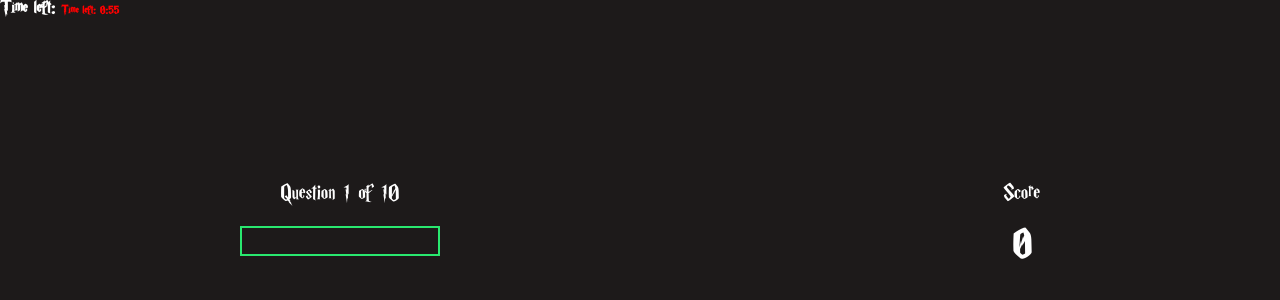
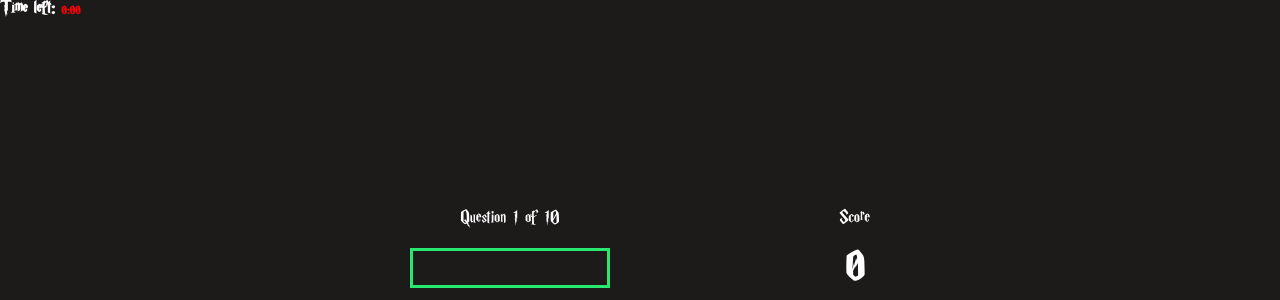
Before and after one commit to Erazerlista/Harry-Potter-Quiz, a plain HTML site: page Develop/game.html in a window 1280 px wide. Shown: the top 300 px of the page. Drawn offline with Linux system fonts and the light colour scheme; files whose address does not match are found by name.

Commit message:
deleted old code

```diff
--- a/Develop/game.css
+++ b/Develop/game.css
@@ -4,12 +4,12 @@ body {
 
 .choice-container {
     display: flex;
-    margin-bottom: 0.8rem;
+    margin-bottom: 0.5rem;
     width: 100%;
     border-radius: 4px;
     background: rgb(18, 93, 255);
-    font-size: 3rem;
-    min-width: 80rem;
+    font-size: 1.8rem;
+    min-width: 8rem;
 }
 
 .choice-container:hover {
@@ -26,9 +26,8 @@ body {
 }
 #timerValue {
     color: red;
+    display: inline-block;
 }
-
-
 
 
 .choice-prefix {
@@ -48,6 +47,7 @@ body {
 .incorrect {
     background: linear-gradient(32deg, rgba(238, 29, 1)0%, rgb(224, 11, 11, 1)100%)
 }
+/*hud Section*/
 
 #hud{
     display: flex;
@@ -62,16 +62,20 @@ body {
 .hud-main-text {
     text-align: center;
 }
+
+/*progress bar section*/
+
 #progressBar {
     width: 20rem;
-    height: 3rem;
-    border: 0.2rem solid rgb(41,232,111)
+    height: 4rem;
+    border: 0.3rem solid rgb(41,232,111)
 }
 
 #progressBarfull {
     height:100%;
     background: rgb(11, 223, 36);
     width: 0%;
+    transition: width 0.2s ease-in-out;
 }
 
 @media screen and(max-width: 768px){
--- a/Develop/game.html
+++ b/Develop/game.html
@@ -21,7 +21,7 @@
           </div>
           <div class="hud-item">
             <p class="hud-prefix">Score</p>
-            <h1 class="hud-main-text" id="incrementScore">0</h1>
+            <h1 class="hud-main-text" id="score">0</h1>
           </div>
         </div>
         <h1 id="question">What is the answer to this question?</h1>
--- a/Develop/game.js
+++ b/Develop/game.js
@@ -2,14 +2,7 @@ const questionElement = document.querySelector('#question');
 const choiceElements = Array.from(document.querySelectorAll('.choice-text'));
 const progressText = document.querySelector('#progressText');
 const scoreText = document.querySelector('#score');
-const progressBarFill = document.querySelector('#progressBarFull');
-const timerElement = document.querySelector('#timerValue');
-
-let acceptingAnswers = false;
-let score = 0;
-let questionCounter = 0;
-let currentQuestion = {};
-let availableQuestions = [];
+const progressBarFull = document.querySelector('#progressBarFull');
 
 // Timer for game
 let timer;
@@ -42,6 +35,7 @@ const handleTimeout = () => {
   getNewQuestion();
 };
 
+// Get a new question
 const getNewQuestion = () => {
   if (availableQuestions.length === 0 || questionCounter >= MAX_QUESTIONS) {
     localStorage.setItem('mostRecentScore', score);
@@ -50,41 +44,19 @@ const getNewQuestion = () => {
 
   questionCounter++;
   progressText.innerText = `Question ${questionCounter} of ${MAX_QUESTIONS}`;
-  progressBarFill.style.width = `${(questionCounter / MAX_QUESTIONS) * 100}%`;
+  progressBarFull.style.width = `${(questionCounter / MAX_QUESTIONS) * 100}%`;
 
-  const questionIndex = questionCounter - 1; // Select questions sequentially
+  const questionIndex = Math.floor(Math.random() * availableQuestions.length);
   currentQuestion = availableQuestions[questionIndex];
   questionElement.innerText = currentQuestion.question;
 
   choiceElements.forEach((choice, index) => {
     const choiceNumber = index + 1;
     choice.innerText = currentQuestion['choice' + choiceNumber];
-    choice.dataset.choiceNumber = choiceNumber;
-    choice.addEventListener('click', handleChoiceClick);
   });
 
   availableQuestions.splice(questionIndex, 1);
   acceptingAnswers = true;
-};
-
-const handleChoiceClick = (event) => {
-  if (!acceptingAnswers) return;
-
-  acceptingAnswers = false;
-  clearInterval(timer);
-
-  const selectedChoice = event.target.dataset.choiceNumber;
-  const answerIndex = currentQuestion.answer;
-
-  const isCorrect = selectedChoice == answerIndex;
-  if (isCorrect) {
-    incrementScore(SCORE_POINTS);
-  }
-
-  setTimeout(() => {
-    getNewQuestion();
-    startTimer();
-  }, 1000);
 };
 
 const incrementScore = (num) => {
@@ -94,87 +66,14 @@ const incrementScore = (num) => {
 
 let questions = [
   {
-    question: 'What are the four Hogwarts houses?',
+    question: '1. What are the four Hogwarts houses?',
     choice1: 'Ravenclaw, Gryffins, Salazar and Hermione',
     choice2: 'Gryffindor, Ravenclaw, Slytherin, and Hufflepuff.',
     choice3: 'IIvermorny, Hogwarts, Mahouotokoro and Blacks',
     choice4: 'Wampus, Horned Serpent, Thunderbird and Pukwudgie',
     answer: 2,
   },
-        {
-        question: 'What is Lord Voldemorts full, real name?',
-        choice1: 'Tom Gaunt Jr.',
-        choice2: 'Thomas Riddle Sr.',
-        choice3: 'Tom Marvolo Riddle',
-        choice4: 'Harry James Potter',
-        answer: 3,
-    },
-      {
-        question: 'Where in Kings Cross Station does the Hogwarts Express stop?',
-        choice1: 'Hogsmead',
-        choice2: 'Hogwarts',
-        choice3: 'Platform 13',
-        choice4: 'Platform 9 and ¾.',
-        answer: 4,
-    },
-    {
-        question: 'In Book 4, which two teams compete for the Quidditch World Cup?',
-        choice1: 'Ireland and America',
-        choice2: 'France and Russia',
-        choice3: 'Bulgaria and Ireland.',
-        choice4: 'Scotland and Ireland',
-        answer: 3,
-    },
-    {
-        question: 'Name the six subjects every Hogwarts student is required to study during their first two years of school.',
-        choice1: 'Astronomy, Charms, Defense Against the Dark Arts, Herbology, History of Magic, Potions, and Transfiguration.',
-        choice2: 'Charms, Herbology, Care of Magical Creatures, Secret of the Dark Arts, Flying and Potions',
-        choice3: 'Teleportation, Legilimens, Quidditch, Herbology, Spell Casting and Flying',
-        choice4: 'Magical Elixers, Charms, Astronomy, Flying, History of Magic and Potions',
-        answer: 1,
-    },
-    {
-        question: 'Who is Harry Potters godfather?',
-        choice1: 'Severus Snape',
-        choice2: 'James Potter',
-        choice3: 'Albus Dumbledore',
-        choice4: 'Sirius Black',
-        answer: 4,
-    },
-    {
-        question: 'Where was Harry Potter born?',
-        choice1: 'Hogwarts',
-        choice2: 'Privet Drive',
-        choice3: ' Godrics Hollow',
-        choice4: 'Diagon Alley',
-        answer: 3,
-    },
-     {
-        question: 'In Book 7, what three Ministry of Magic employees do Ron, Harry, and Hermione impersonate?',
-        choice1: 'Severus Snape, Voldemort and Dolorus Umbridge',
-        choice2: 'Mafalda Hopkirk, Reginald Cattermole and Albert Runcorn.',
-        choice3: 'Albus Dumbledore, Regulus Black and Bellatrix Lestrange',
-        choice4: 'Sirius Black, Argus Filch and Dobby',
-        answer: 2,
-    },
-     {
-        question: 'What spell does Harry discover written in the Half-Blood Prince’s potions textbook in Book 6, and who invented it?',
-        choice1: 'Amortenia. Tom Riddle',
-        choice2: 'Sectumsempra, Sirus Black',
-        choice3: 'Sectumsempra, Severus Snape.',
-        choice4: 'Felix Felicis, Proffesor Slughorn',
-        answer: 3,
-    },
-    {
-        question: 'What do the abbreviations for the two main wizarding exams, O.W.L.s and N.E.W.T.s, stand for?',
-        choice1: 'Ordinary Wizarding Level and Nastily Exhausting Wizarding Test.',
-        choice2: 'Outstanding Wizards Level and Neville Examination Wizarding Tests',
-        choice3: 'It does not stand for anything',
-        choice4: 'Only Witches Levels and Next Element Wizards Test',
-        answer: 1,
-    },
-];
-
+]
 const SCORE_POINTS = 100;
 const MAX_QUESTIONS = 10;
 
--- a/Develop/style.css
+++ b/Develop/style.css
@@ -21,9 +21,9 @@
 }
 
 h1 {
-    font-size: 40px;
+    font-size: 4rem;
     color: #ffff;
-    margin-bottom: 40px;
+    margin-bottom: 3rem;
     font-family: POTTERFONT;
 }
 
@@ -46,9 +46,9 @@ h2 {
 
 .container p {
     color: white;
-    font-size: 24px;
+    font-size: 2rem;
     text-align: center;
-    padding-bottom: 20px;
+    padding-bottom: 2rem;
 }
 
 .container {
@@ -78,6 +78,7 @@ justify-center {
 
 .text-center {
     text-align: center;
+    align-items: center;
 }
 
 .hidden {
@@ -88,9 +89,14 @@ justify-center {
     background-color: rgb(235, 199, 0);
 }
 
+
+#highscore-btn:hover {
+    box-shadow: 0 0.4rem 1.4rem 0 rgba(255, 255, 0, 0.5)
+}
+
 .btn {
-    font-size: 25px;
-    padding: 30px;
+    font-size: 2rem;
+    padding: 2rem;
     border-radius: 12px;
     width: 30rem;
     text-align: center;
@@ -111,14 +117,6 @@ justify-center {
     cursor: not-allowed;
     box-shadow: none;
     transform: none;
-}
-
-#highscore-btn {
-    background: linear-gradient(90 deg, rgb(18, 92, 255)0%, rgb(0, 10, 255)100%);
-}
-
-#highscore-btn:hover {
-    box-shadow: 0 0.4rem 1.4rem 0 rgba(255, 255, 0, 0.5)
 }
 
 .fas fa-broom {
```
Also changed, not shown: Develop/end.html (+1 -1 lines), Assets/Hedwig.jpg (renamed from Assets/LeaderBoard.jpg), Develop/script.js (deleted), 1 other file.
